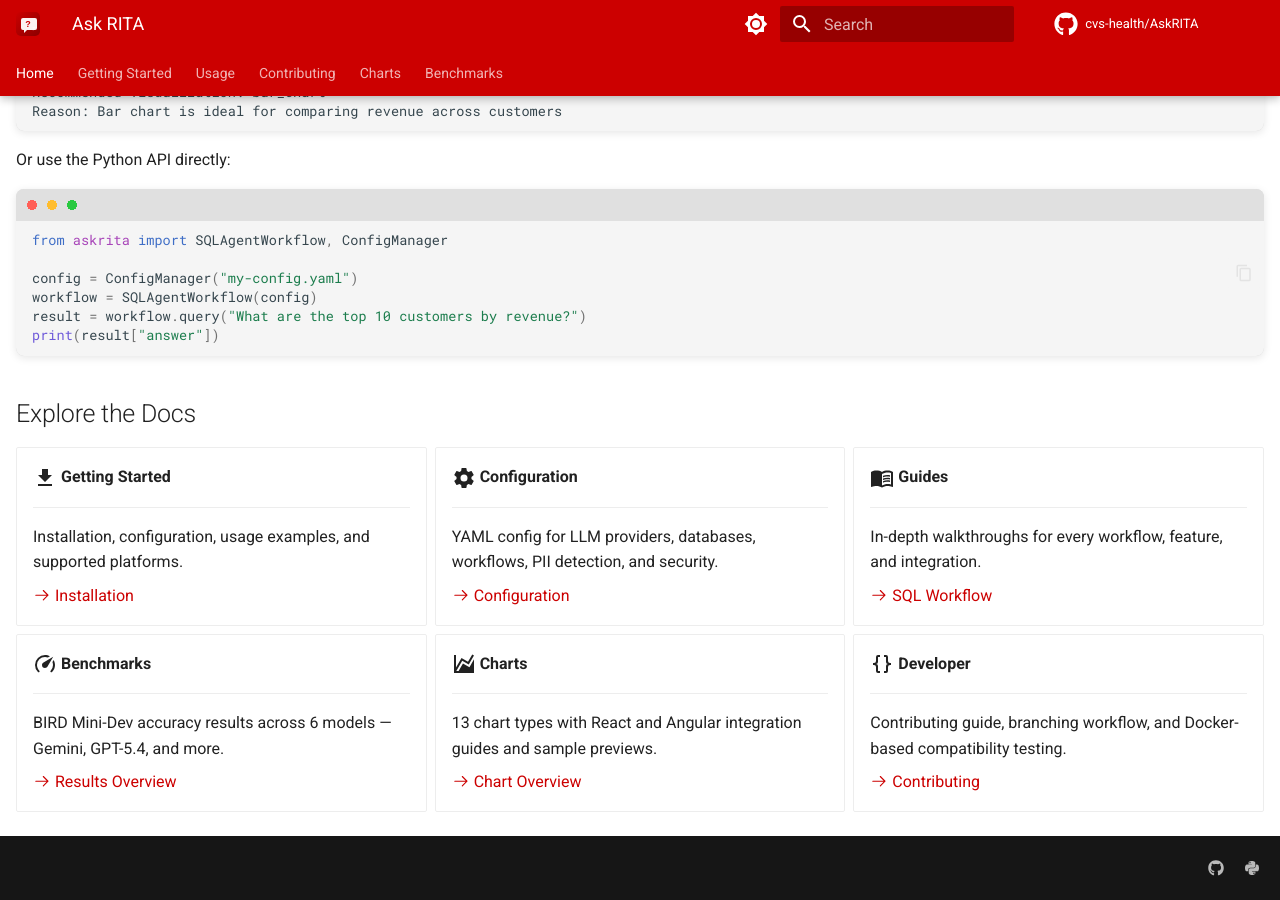
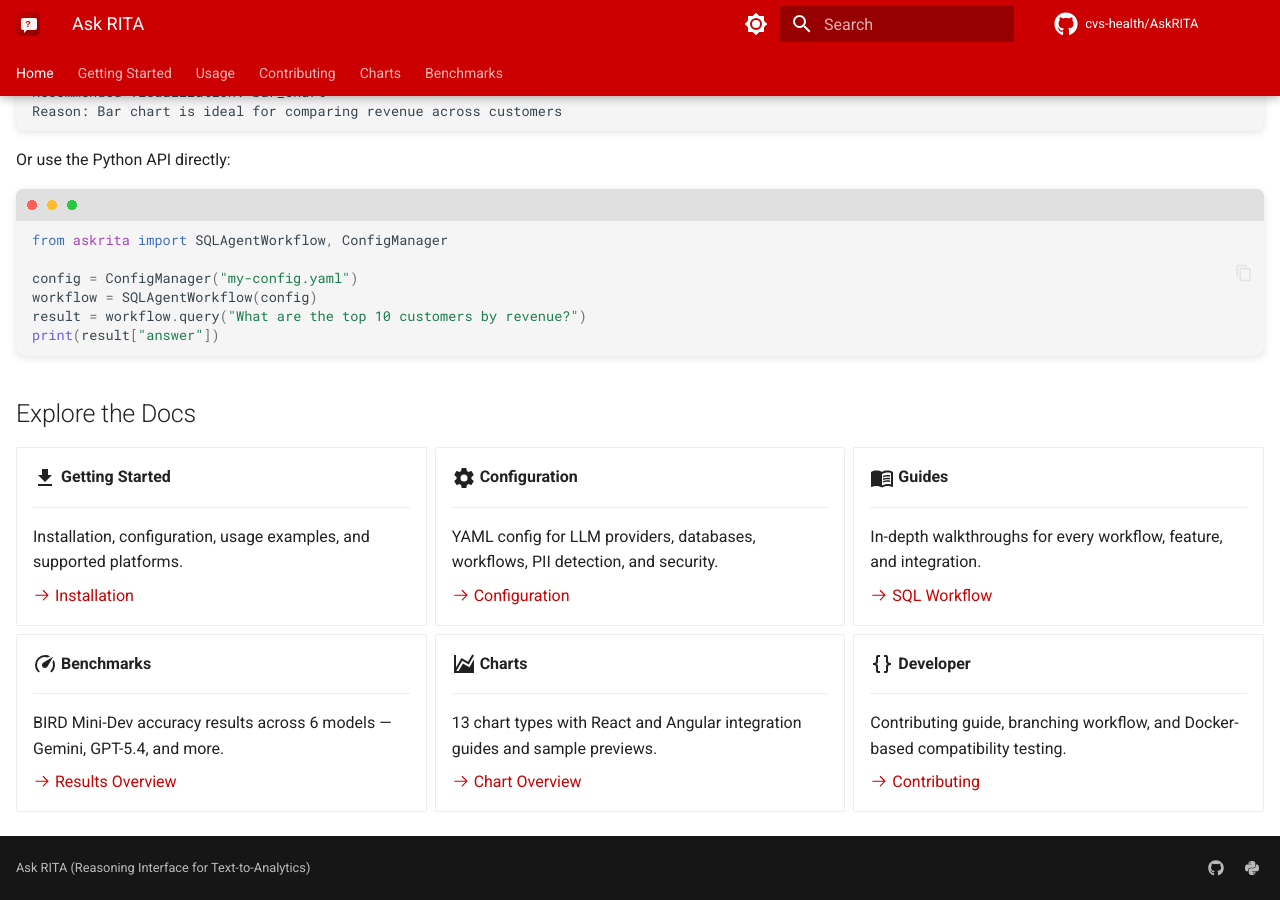
Before and after one commit to cvs-health/AskRITA, an MkDocs documentation site: the page built from docs/index.md, in a window 1280 px wide and 900 px high, scrolled down 2113 px. Built offline with MkDocs 1.6.1 and Material for MkDocs 9.7.7, drawn with Linux system fonts in a browser that asks for light colours; comment, search, counter and statistics services are not loaded.

Commit message:
docs: add footer text to documentation

```diff
--- a/mkdocs.yml
+++ b/mkdocs.yml
@@ -36,6 +36,8 @@ theme:
   favicon: assets/favicon.svg
   icon:
     repo: fontawesome/brands/github
+
+copyright: Ask RITA (Reasoning Interface for Text-to-Analytics)
 
 extra:
   generator: false
```
